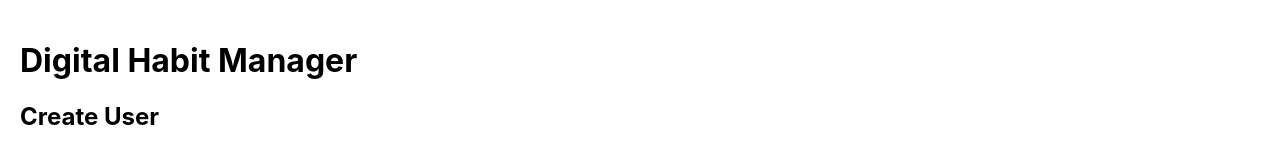
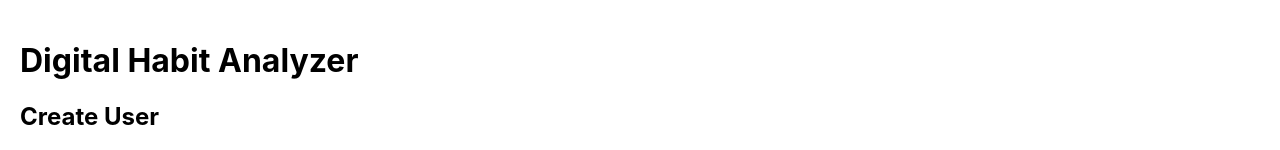
Before and after one commit to habit-mangement-org/habit-frontend, a React (Create React App) app: page / in a window 1280 px wide. Shown: the top 150 px of the page. Built offline with nearby package versions, Linux system fonts and the light colour scheme; no server answers.

Commit message:
Changed application title

```diff
--- a/src/App.js
+++ b/src/App.js
@@ -6,7 +6,7 @@ import UserList from "./components/UserList";
 function App() {
   return (
     <div style={{ padding: "20px" }}>
-      <h1>Digital Habit Manager</h1>
+      <h1>Digital Habit Analyzer</h1>
       <UserForm />
       <hr />
       <UserList />
```
